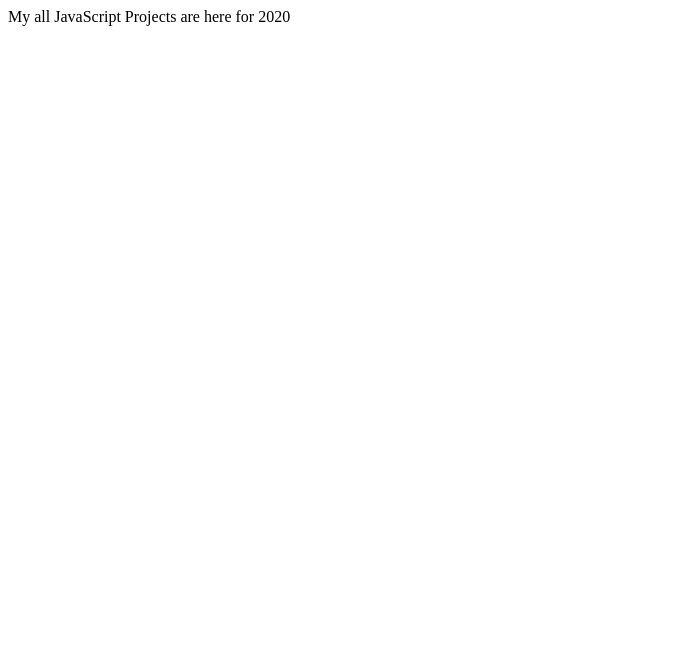
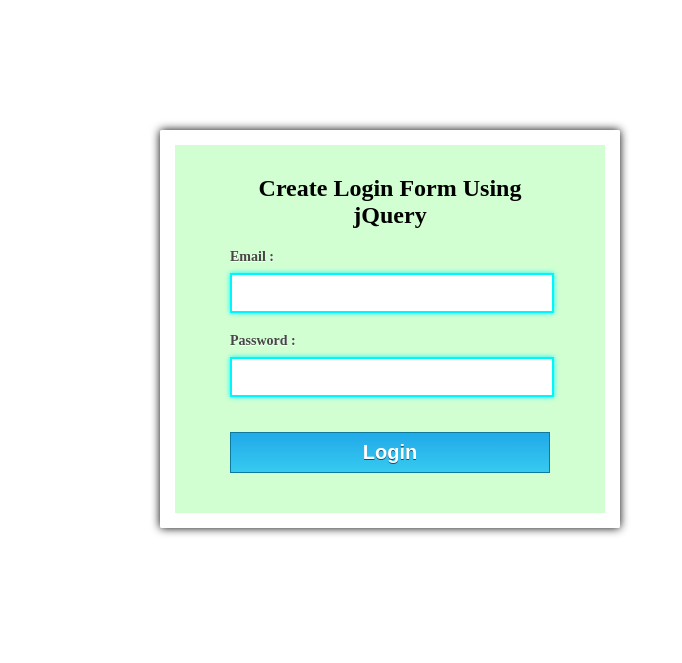
Before and after one commit to spsuzair/JSP, a plain HTML site: page index.html in a window 1280 px wide. Shown: the whole page, without its empty margins (0-682 px from the left). Drawn offline with nearby package versions, Linux system fonts and the light colour scheme; a web font is replaced by a local one.

Commit message:
Update index.html

```diff
--- a/index.html
+++ b/index.html
@@ -1,11 +1,26 @@
 <!DOCTYPE html>
-<html lang="en">
+<html>
 <head>
-    <meta charset="UTF-8">
-    <meta name="viewport" content="width=device-width, initial-scale=1.0">
-    <title>JSP</title>
+<title>Login Form Using jQuery - Demo Preview</title>
+<meta name="robots" content="noindex, nofollow">
+<!-- Include CSS File Here -->
+<link rel="stylesheet" href="style.css"/>
+<!-- Include CSS File Here -->
+<script src="http://ajax.googleapis.com/ajax/libs/jquery/1.11.1/jquery.min.js"></script>
+<script type="text/javascript" src="login.js"></script>
 </head>
 <body>
- My all JavaScript Projects are here for 2020
+<div class="container">
+<div class="main">
+<form class="form" method="post" action="#">
+<h2>Create Login Form Using jQuery</h2>
+<label>Email :</label>
+<input type="text" name="demail" id="email">
+<label>Password :</label>
+<input type="password" name="password" id="password">
+<input type="button" name="login" id="login" value="Login">
+</form>
+</div>
+</div>
 </body>
 </html>
```
